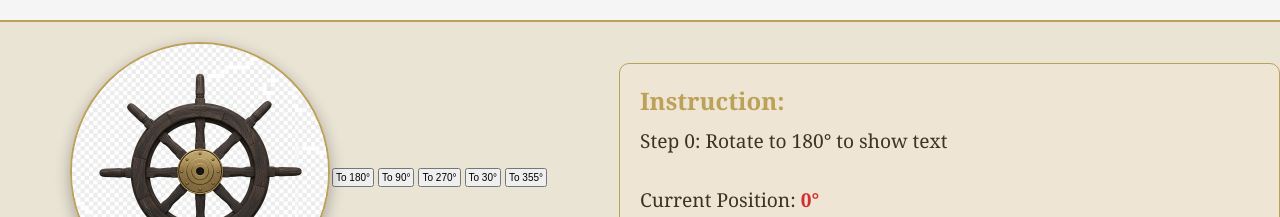
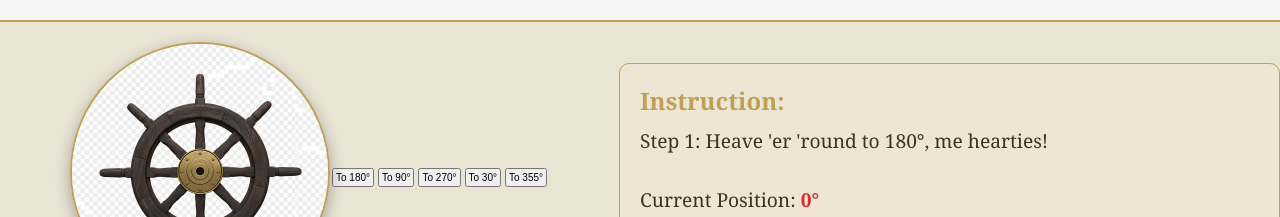
Before and after one commit to stefanoaldegheri/happy-30th-davide, a React app: page /reveal in a window 1280 px wide. Shown: the top 217 px of the page. Built offline with nearby package versions, Linux system fonts and the light colour scheme.

Commit message:
minotr fix

```diff
--- a/src/features/reveal/EnhancedReveal.jsx
+++ b/src/features/reveal/EnhancedReveal.jsx
@@ -1249,7 +1249,7 @@ I HOPE YOUR 30S ARE LEGENDARY!`;
                 }, 5000);
               }}
             >
-              Rotate to 90°
+              A sharp turn to 90° to clear the decks!
             </button>
           )}
           {step === 2 && (
@@ -1265,7 +1265,7 @@ I HOPE YOUR 30S ARE LEGENDARY!`;
                 }, 1000); // Reduced from 5000 to 1000ms (1 second)
               }}
             >
-              Rotate to 270°
+              Swing 'er about to 270° and give the cargo some sea room!
             </button>
           )}
           {step === 3 && (
@@ -1310,7 +1310,7 @@ I HOPE YOUR 30S ARE LEGENDARY!`;
                 }, 100); // Short delay to allow state update before fade-in
               }}
             >
-              Rotate to 180° (show chessboard)
+              Set a new course for 180° to plot our next move!
             </button>
           )}
           {step === 5 && (
@@ -1378,18 +1378,18 @@ I HOPE YOUR 30S ARE LEGENDARY!`;
         onRotationChange={handleWheelRotation}
         targetAngle={
           step === 0
-            ? 180 // Step 0 → target 180° = show text
+            ? 180 // Heave 'er 'round to 180°, me hearties!
             : step === 1
-            ? 90 // Step 1 → target 90° = remove punctuation
+            ? 90 // A sharp turn to 90° to clear the decks!
             : step === 2
-            ? 270 // Step 2 → target 270° = apply padding
+            ? 270 // Swing 'er about to 270° and give the cargo some sea room!
             : step === 3
-            ? 180 // Step 3 → target 180° = show chessboard with fade-in
+            ? 180 // Set a new course for 180° to plot our next move!
             : step === 4
-            ? 30 // Step 4 → target 30° = any value from 16 to 44
+            ? 30 // A wee nudge to 30° to decipher the ancient markings!
             : step === 5
-            ? 355 // Step 5 → target 355° = reveal secret by adjusting opacity to 0%
-            : 355 // For step 6 and beyond: stay at 355°
+            ? 355 // Now, bring the wheel to 355° and behold the treasure
+            : 355 // Now, bring the wheel to 355° and behold the treasure
         }
         step={step}
         onPoneglyphAlignment={handlePoneglyphAlignment}
--- a/src/features/reveal/ShipWheel.jsx
+++ b/src/features/reveal/ShipWheel.jsx
@@ -260,19 +260,19 @@ const ShipWheel = ({ onRotationChange, targetAngle, step, onPoneglyphAlignment }
   const getInstruction = () => {
     switch (step) {
       case 0:
-        return "Step 0: Rotate to 180° to show text";
+        return "Step 1: Heave 'er 'round to 180°, me hearties!";
       case 1:
-        return "Step 1: Rotate to 90° to remove punctuation";
+        return "Step 2: A sharp turn to 90° to clear the decks!";
       case 2:
-        return "Step 2: Rotate to 270° to apply padding";
+        return "Step 3: Swing 'er about to 270° and give the cargo some sea room!";
       case 3:
-        return "Step 3: Rotate to 180° to show chessboard at column 0";
+        return "Step 4: Set a new course for 180° to plot our next move!";
       case 4:
-        return "Step 4: Slide chessboard, rotate to 16°-44° range to continue";
+        return "Step 5: A wee nudge to 30° to decipher the ancient markings!";
       case 5:
-        return "Step 5: Adjust opacity using wheel rotation, target 355°";
+        return "Step 6: Now, bring the wheel to 355° and behold the treasure";
       case 6:
-        return "Step 6: Message revealed";
+        return "Step 7: TREASURE FOUND! Yo ho ho, ye bilge rats! We're rich!";
       default:
         return "Rotate wheel to target position";
     }
@@ -282,19 +282,19 @@ const ShipWheel = ({ onRotationChange, targetAngle, step, onPoneglyphAlignment }
   const getTargetAngle = () => {
     switch (step) {
       case 0:
-        return 180; // Step 0 → target 180° = show text
+        return 180; // Heave 'er 'round to 180°, me hearties!
       case 1:
-        return 90;  // Step 1 → target 90° = remove punctuation
+        return 90; // A sharp turn to 90° to clear the decks!
       case 2:
-        return 270; // Step 2 → target 270° = apply padding
+        return 270; // Swing 'er about to 270° and give the cargo some sea room!
       case 3:
-        return 180; // Step 3 → target 180° = show chessboard at column 0
+        return 180; // Set a new course for 180° to plot our next move!
       case 4:
-        return 30;  // Step 4 → target 30° = any value from 16 to 44, no specific target
+        return 30; // A wee nudge to 30° to decipher the ancient markings!
       case 5:
-        return 355;  // Step 5 → target 355° = reveal secret by adjusting opacity to 0%
+        return 355; // Now, bring the wheel to 355° and behold the treasure
       case 6:
-        return 355;  // Step 6 → target 355° = stay at revealed position
+        return 355; // Now, bring the wheel to 355° and behold the treasure
       default:
         return targetAngle;
     }
```
